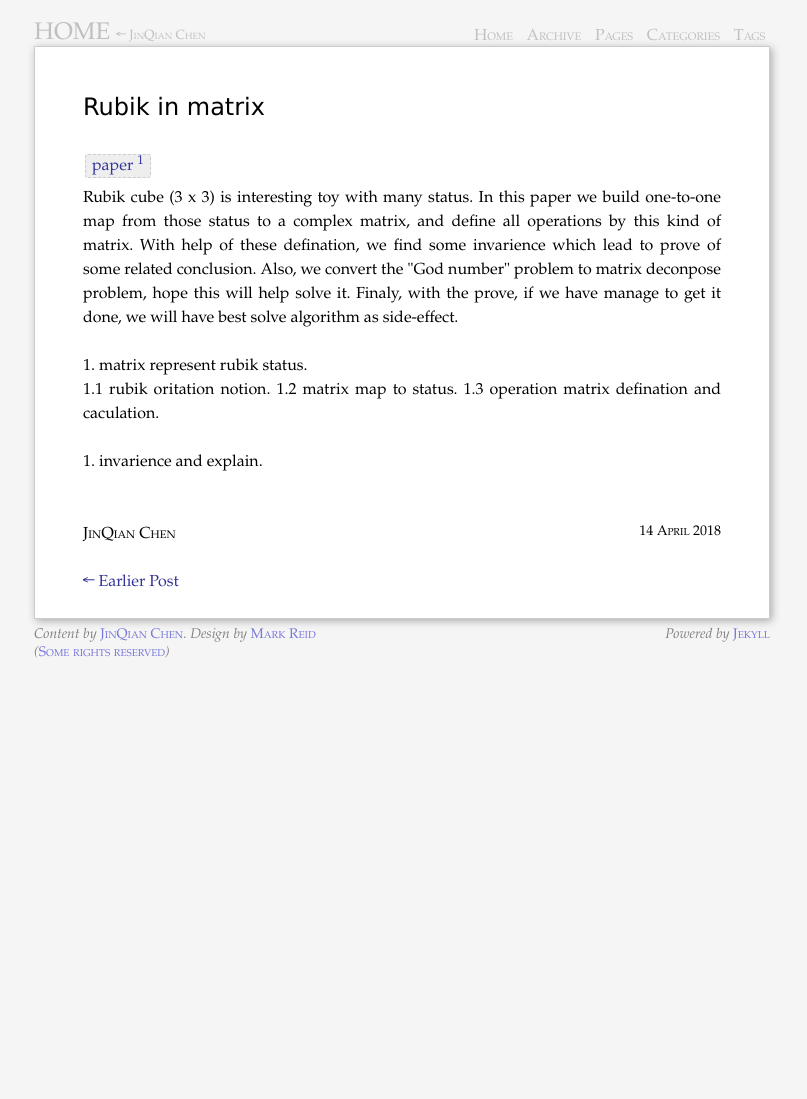
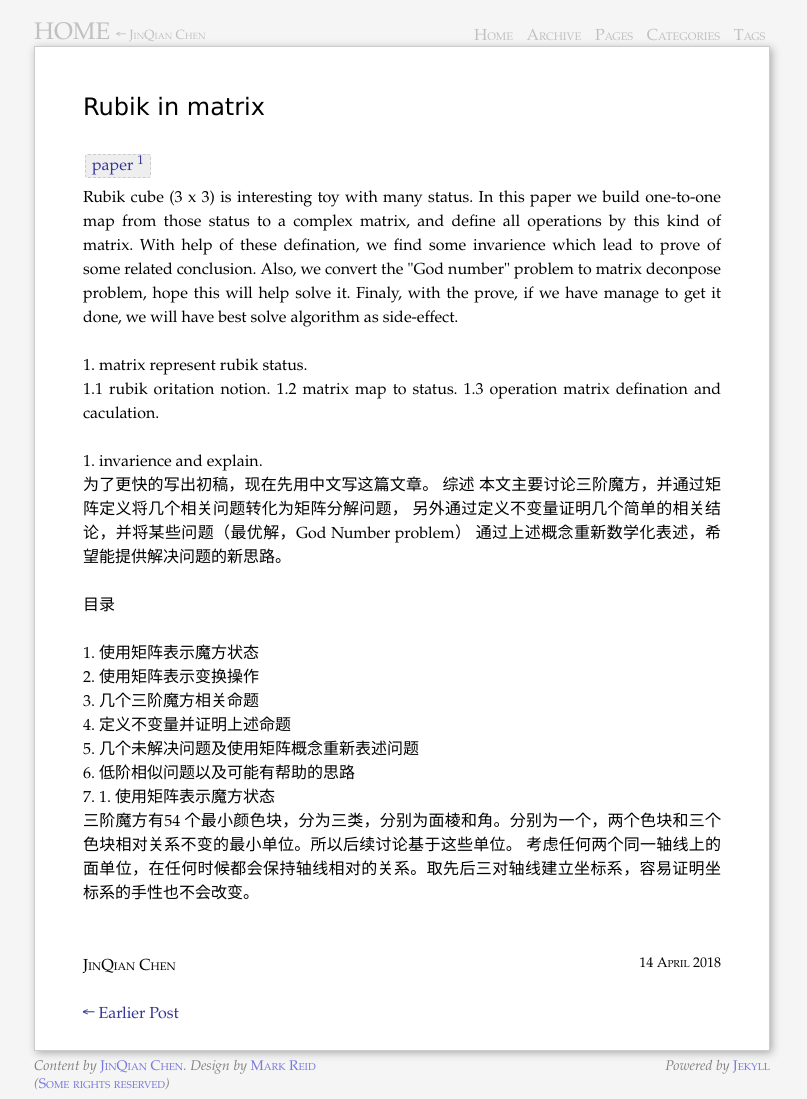
Before and after one commit to chenjinqian/chenjinqian.github.io, a Jekyll site: the page built from _posts/2018-04-14-Rubik-in-matrix.markdown, in a window 1280 px wide. Shown: the whole page, without its empty margins (238-1045 px from the left). Built offline with Jekyll 4.4.1, drawn with Linux system fonts in a browser that asks for light colours; before the commit the page ends 900 px from its top, so only the background shows below that.

Commit message:
start rubik blog.

```diff
--- a/_org/_posts/2016-04-09-how-to-learn-language-in-6-month.org
+++ b/_org/_posts/2016-04-09-how-to-learn-language-in-6-month.org
@@ -1,4 +1,5 @@
-#+BEGIN_HTML
+#yy
++BEGIN_HTML
 ---
 layout: post
 title: How to learn any language in six months -- Chris Lonsdale.
--- a/_posts/2016-01-16-How-I-build-this-blog.markdown
+++ b/_posts/2016-01-16-How-I-build-this-blog.markdown
@@ -67,7 +67,7 @@ I use github.com as my blog host.
 
 <pre class="src src-sh">jekyll new cjq.io
 tree ~/dld/test-blog
-rake theme:install <span style="color: #9acd32;">git</span>=<span style="color: #bdb76b;">"git://github.com/jekyllbootstrap/theme-mark-reid.git"</span>
+rake theme:install <span style="color: #fcaf3e;">git</span>=<span style="color: #e9b96e;">"git://github.com/jekyllbootstrap/theme-mark-reid.git"</span>
 </pre>
 </div>
 <div class="org-src-container">
@@ -153,8 +153,6 @@ The result is bold text like this:
 </li>
 <li>Checkout to use org-md-export-to-markdown method.
 </li>
-<li>How to add up a picture? with right href. No working right now.
-</li>
 <li>I will change the main menu option of this blog.
 </li>
 <li>I will add a side bar, and see how is the effect.
--- a/_posts/2018-04-14-Rubik-in-matrix.markdown
+++ b/_posts/2018-04-14-Rubik-in-matrix.markdown
@@ -25,3 +25,37 @@ Rubik cube (3 x 3) is interesting toy with many status. In this paper we build o
 <li>invarience and explain.
 </li>
 </ol>
+
+
+<p>
+为了更快的写出初稿，现在先用中文写这篇文章。
+综述
+本文主要讨论三阶魔方，并通过矩阵定义将几个相关问题转化为矩阵分解问题，
+另外通过定义不变量证明几个简单的相关结论，并将某些问题（最优解，God Number problem）
+通过上述概念重新数学化表述，希望能提供解决问题的新思路。
+</p>
+
+<p>
+目录
+</p>
+<ol class="org-ol">
+<li>使用矩阵表示魔方状态
+</li>
+<li>使用矩阵表示变换操作
+</li>
+<li>几个三阶魔方相关命题
+</li>
+<li>定义不变量并证明上述命题
+</li>
+<li>几个未解决问题及使用矩阵概念重新表述问题
+</li>
+<li>低阶相似问题以及可能有帮助的思路
+</li>
+
+<li>1. 使用矩阵表示魔方状态
+</li>
+</ol>
+<p>
+三阶魔方有54 个最小颜色块，分为三类，分别为面棱和角。分别为一个，两个色块和三个色块相对关系不变的最小单位。所以后续讨论基于这些单位。
+考虑任何两个同一轴线上的面单位，在任何时候都会保持轴线相对的关系。取先后三对轴线建立坐标系，容易证明坐标系的手性也不会改变。
+</p>
```
Also changed, not shown: _org/_posts/2018-04-14-Rubik-in-matrix.org (+19 -0 lines), _posts/2016-01-16-Resume.markdown (+8 -5 lines), _posts/2016-04-09-how-to-learn-language-in-6-month.markdown (+20 -5 lines).
